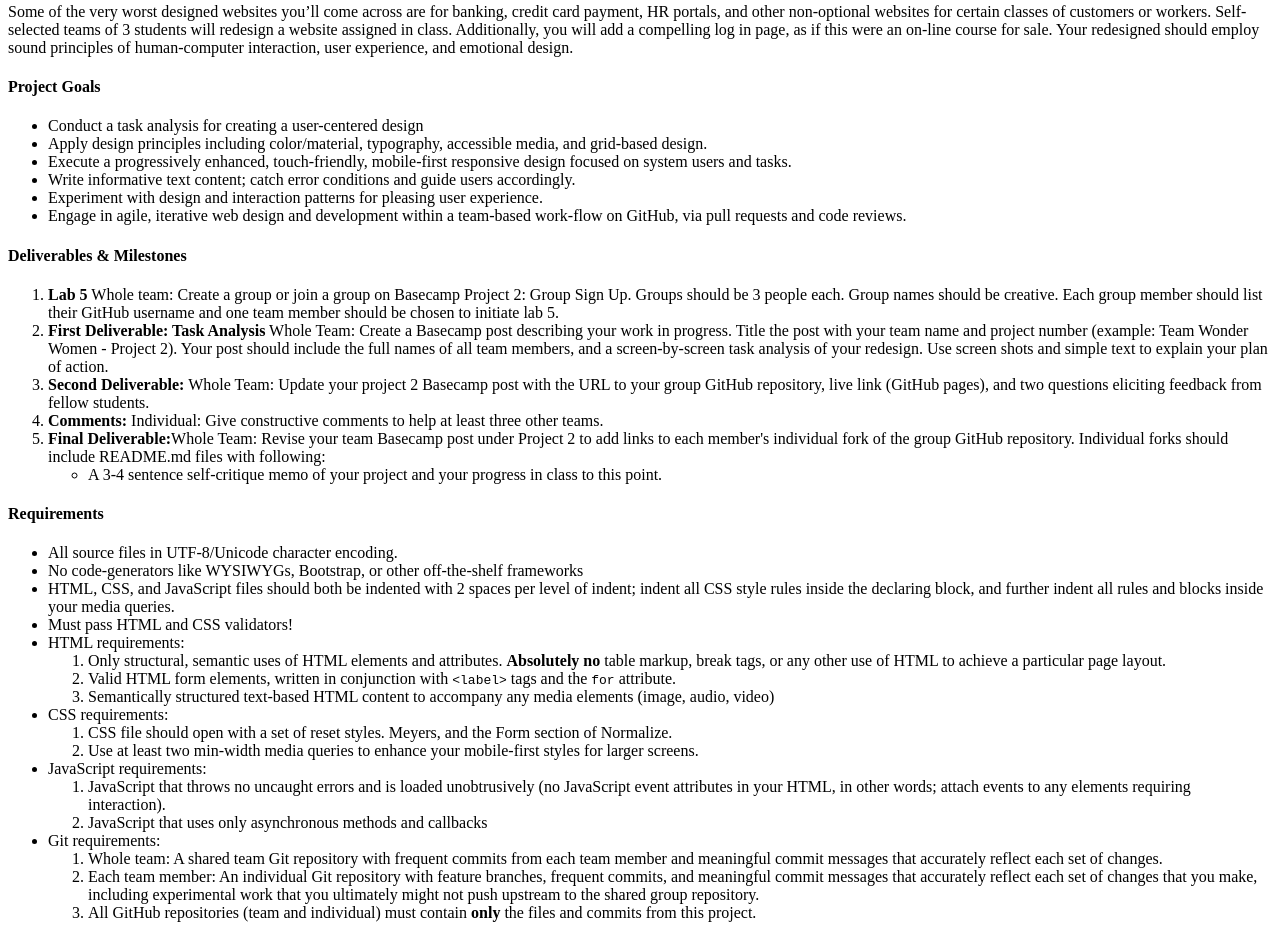
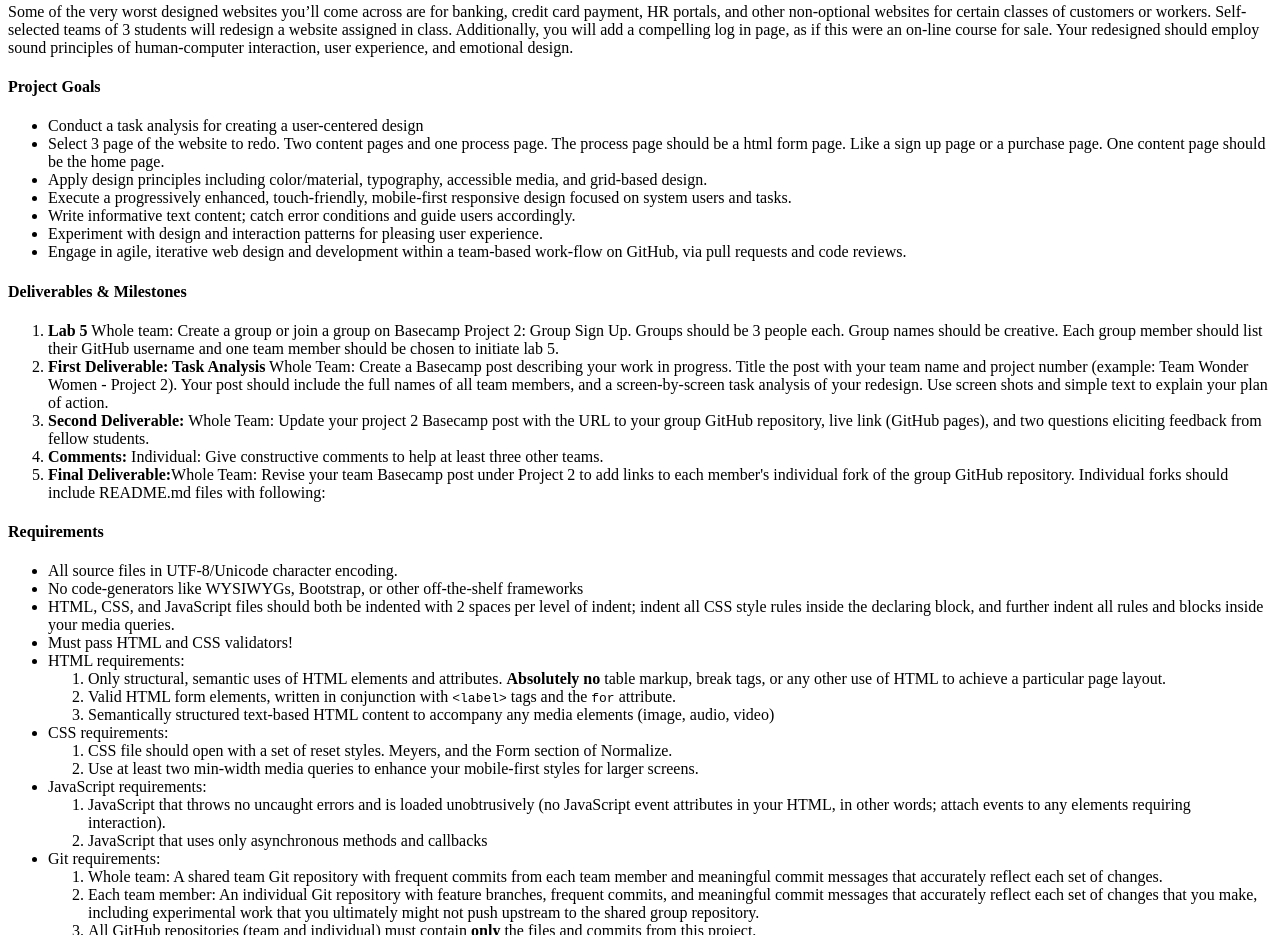
Before and after one commit to ekim51-ITMD362/itmd-362-fall2019, a plain HTML site: page projects.html in a window 1280 px wide. Shown: the part 1327-2262 px from the top of the page. Drawn offline with Linux system fonts and the light colour scheme; files that its build step writes are made by us from their sources.

Commit message:
upading project 2 reqs

```diff
--- a/projects.html
+++ b/projects.html
@@ -181,6 +181,10 @@
             <ul>
               <li>Conduct a task analysis for creating a user-centered design</li>
               <li>
+                Select 3 page of the website to redo. Two content pages and one process page. The
+                process page should be a html form page. Like a sign up page or a purchase page.
+                One content page should be the home page.
+              <li>
                 Apply design principles including color/material, typography, accessible media, and
                 grid-based design.
               </li>
@@ -223,12 +227,7 @@
                 <strong>Final Deliverable:</strong>Whole Team: Revise your team Basecamp post under Project 2
                 to add links to each member's individual fork of the group GitHub repository. Individual forks should include README.md files with
                 following:
-                <ul>
-                  <li>
-                    A 3-4 sentence self-critique memo of your project and your progress in class to this point.
-                  </li>
-                </ul>
-               </li>
+              </li>
             </ol>
           </section>
           <section class="requirements">
```
